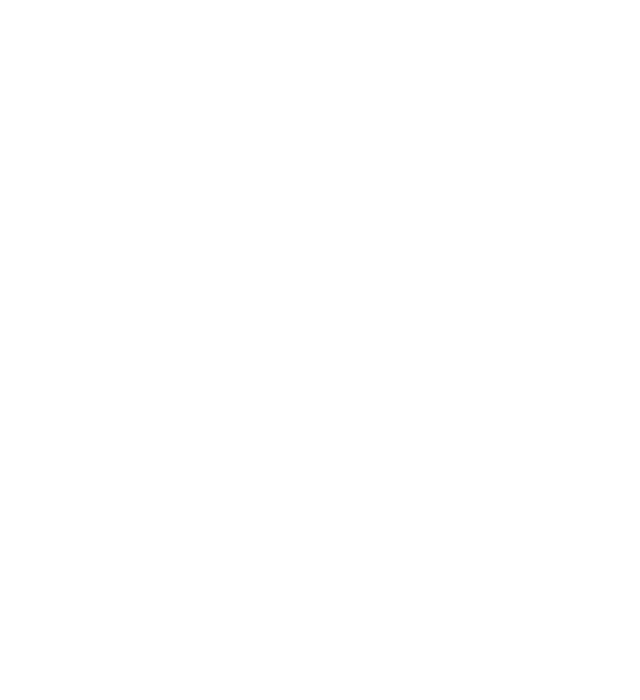
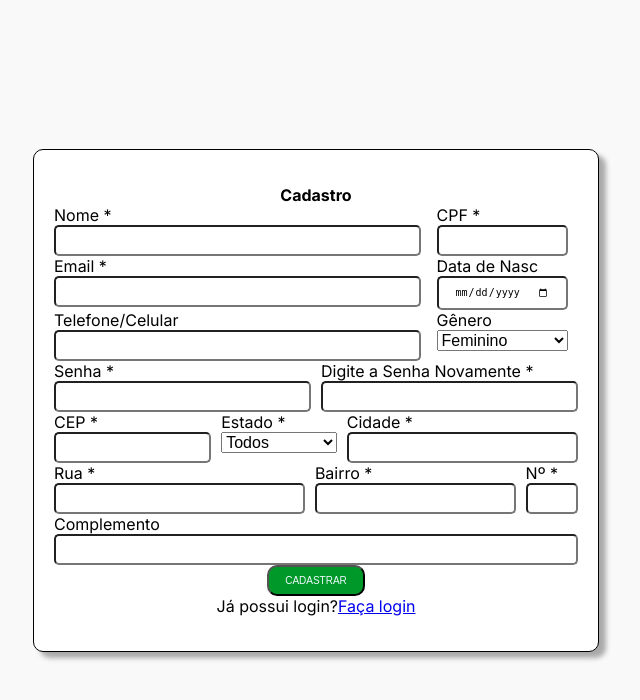
Before and after one commit to Ninjjer/141-Sports, a PHP site: page /cadastro.php in a window 1280 px wide. Before the commit the part shown is empty. Shown: the top 700 px of the page, without its empty margins (324-964 px from the left). Run offline with PHP 8.4, Linux system fonts and the light colour scheme.

Commit message:
85% do formulario de cadastro

```diff
--- a/cadastro.php
+++ b/cadastro.php
@@ -1,11 +1,125 @@
 <!DOCTYPE html>
-<html lang="en">
+<html lang="pt-br">
 <head>
     <meta charset="UTF-8">
     <meta name="viewport" content="width=device-width, initial-scale=1.0">
-    <title>Document</title>
+    <link rel="stylesheet" href="./style/style_cadastro.css">
+    <title>Cadastro</title>
 </head>
 <body>
 
+    <section id="area-cadastro">
+
+        <h1 id="titulo-cadastro">Cadastro</h1>
+
+        <form action="" id="formulario-cadastro" method="POST">
+
+            <div class="row-75">
+                <div>
+                    <label for="nome">Nome *</label>
+                    <input type="text" id="nome" name="nome" required>
+                </div>
+
+                <div>
+                    <label for="cpf">CPF *</label>
+                    <input type="number" id="cpf" name="cpf" required>
+
+                </div>
+            </div>
+
+            <div class="row-75">
+                <div>
+                    <label for="email">Email *</label>
+                    <input type="email" id="email" name="email" required>
+                </div>
+
+                <div>
+                    <label for="dtNasc">Data de Nasc</label>
+                    <input type="date" id="dtNasc" name="dtNasc">
+                </div>
+            </div>
+
+            <div class="row-75">
+                <div>
+                    <label for="telefone">Telefone/Celular</label>
+                    <input type="tel" id="telefone" name="telefone">
+                </div>
+
+                <div>
+                    <label for="genero">Gênero</label>
+                    <select name="genero" id="genero">
+                        <option value="Feminino">Feminino</option>
+                        <option value="Masculino">Masculino</option>
+                        <option value="Outro">Outro</option>
+                    </select>
+                </div>
+            </div>
+
+            <div class="row-50">
+                <div>
+                    <label for="senha">Senha *</label>
+                    <input type="password" id="senha" name="senha" required>
+                </div>
+
+                <div>
+                    <label for="senha">Digite a Senha Novamente *</label>
+                    <input type="password" id="senha" name="senha" required>
+                </div>
+            </div>
+
+            <div class="row-misto">
+                <div>
+                    <label for="cep">CEP *</label>
+                    <input type="number" id="cep" name="cep" required>
+                </div>
+
+                <div>
+                    <label for="estado">Estado *</label>
+                    <select name="estado" id="estado">
+                        <option value="Todos">Todos</option>
+                    </select>
+                </div>
+
+                <div>
+                    <label for="cidade">Cidade *</label>
+                    <input type="text" id="cidade" name="cidade" required>
+                </div>
+            </div>
+
+            <div class="row-misto2">
+                <div>
+                    <label for="rua">Rua *</label>
+                    <input type="text" id="rua" name="rua" required>
+                </div>
+
+                <div>
+                    <label for="bairro">Bairro *</label>
+                    <input type="text" id="bairro" name="bairro" required>
+                </div>
+
+                <div>
+                    <label for="numero-casa">Nº *</label>
+                    <input type="number" id="numero-casa" name="numero-casa" required>
+                </div>
+            </div>
+
+            <div class="row">
+                <div>
+                    <label for="complemento">Complemento</label>
+                    <input type="text" id="complemento" name="complemento">
+                </div>
+            </div>
+
+            <div class="btn-cadastrar">
+                <input type="submit" name="btn-cadastrar" value="CADASTRAR" id="cadastrar">
+            </div>
+
+            <p class="fazer-login">Já possui login? <a href="#">Faça login</a></p>
+
+
+        </form>
+
+    </section>
+
 </body>
 </html>
--- /dev/null
+++ b/style/style_cadastro.css
@@ -0,0 +1,155 @@
+@import url('https://fonts.googleapis.com/css2?family=Inter:ital,opsz,wght@0,14..32,100..900;1,14..32,100..900&display=swap');
+
+
+
+
+*{
+    margin: 0;
+    padding: 0;
+    font-size: 100%;
+}
+
+body{
+    background: #f9f9f9;
+    display: flex;
+    flex-direction: row;
+    justify-content: center;
+    align-items: center;
+    width: 100vw;
+    height: 100vh;
+
+    font-family: "Inter", sans-serif;
+    font-optical-sizing: auto;
+    font-weight: weight;
+    font-style: normal;
+}
+
+#area-cadastro{
+    display: flex;
+    flex-direction: column;
+    align-items: center;
+    padding: 35px 20px;
+    border-radius: 10px;
+    border: 1px solid #000;
+    width: max-content;
+    box-shadow: 7px 6px 5px #aaaaaa;
+}
+
+#area-cadastro{
+    background: #fff;
+}
+
+.row-75{
+    display: flex;
+    gap: 3%;
+}
+.row-75 div{
+    display: flex;
+    flex-direction: column;
+}
+.row-75 div:first-child{
+    width: 70%;
+}
+
+.row-75 div:last-child{
+    width: 25%;
+}
+
+.row-50{
+    display: flex;
+    gap: 10px;
+}
+
+.row-50 div{
+    display: flex;
+    flex-direction: column;
+}
+
+.row-50 div:first-child{
+    width: 50%;
+}
+
+.row-50 div:last-child{
+    width: 50%;
+}
+
+.row-misto{
+    display: flex;
+    gap: 10px;
+}
+
+.row-misto div{
+    display: flex;
+    flex-direction: column;
+}
+
+.row-misto div:first-child{
+    width: 30%;
+}
+
+.row-misto div:nth-child(2){
+    width: 25%;
+}
+
+.row-misto div:last-child{
+    width: 50%;
+}
+
+.row-misto2{
+    display: flex;
+    gap: 10px;
+}
+
+.row-misto2 div{
+    display: flex;
+    flex-direction: column;
+}
+
+.row-misto2 div:first-child{
+    width: 50%;
+}
+
+.row-misto2 div:nth-child(2){
+    width: 40%;
+}
+
+.row-misto2 div:last-child{
+    width: 10%;
+}
+
+.row{
+    display: flex;
+}
+
+.row div{
+    display: flex;
+    flex-direction: column;
+}
+
+.row div:only-child{
+    width: 100%;
+}
+
+.btn-cadastrar{
+    display: flex;
+    justify-content: center;
+    align-items: center;
+}
+
+.btn-cadastrar input{
+    background: #009929;
+    color: aliceblue;
+    border-radius: 10px;
+}
+
+.fazer-login{
+    display: flex;
+    justify-content: center;
+    align-items: center;
+}
+
+input{
+    padding: 8px 16px;
+    font-size: 10px;
+    border-radius: 5px;
+}
```
